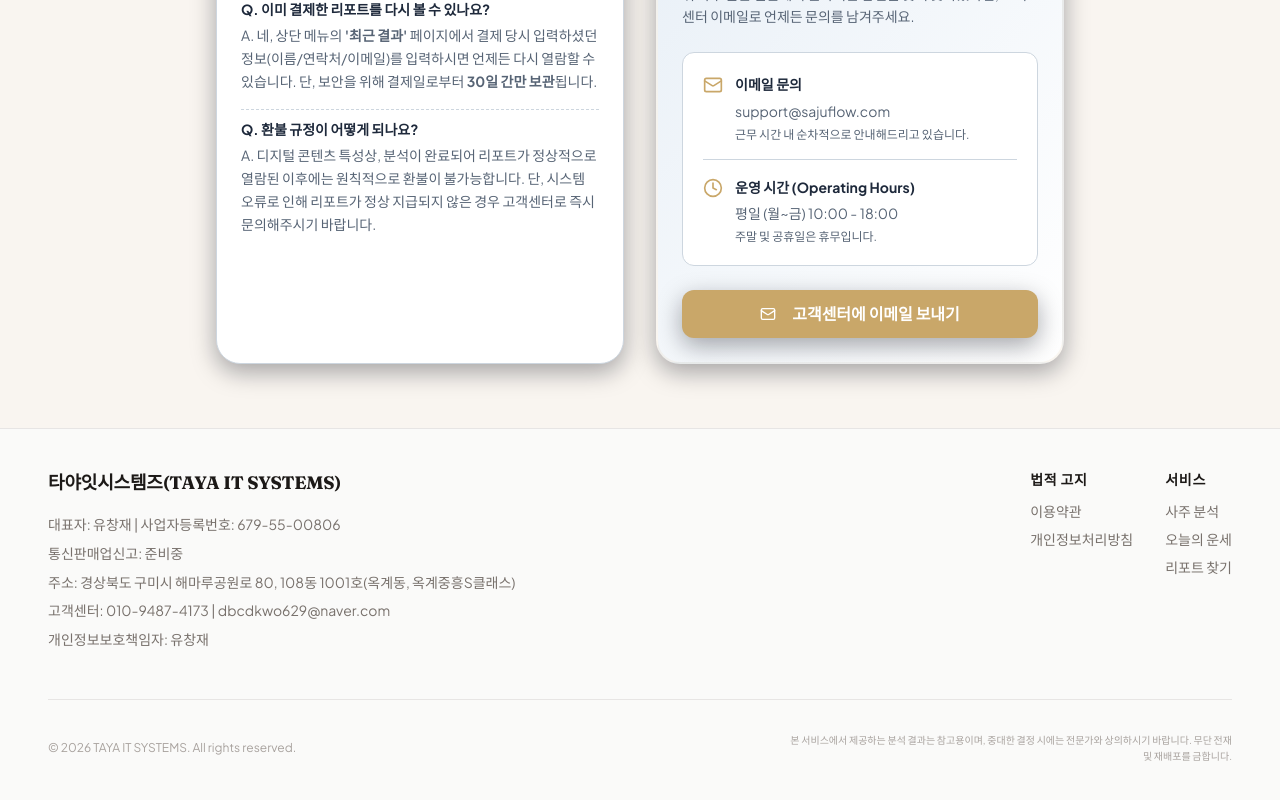
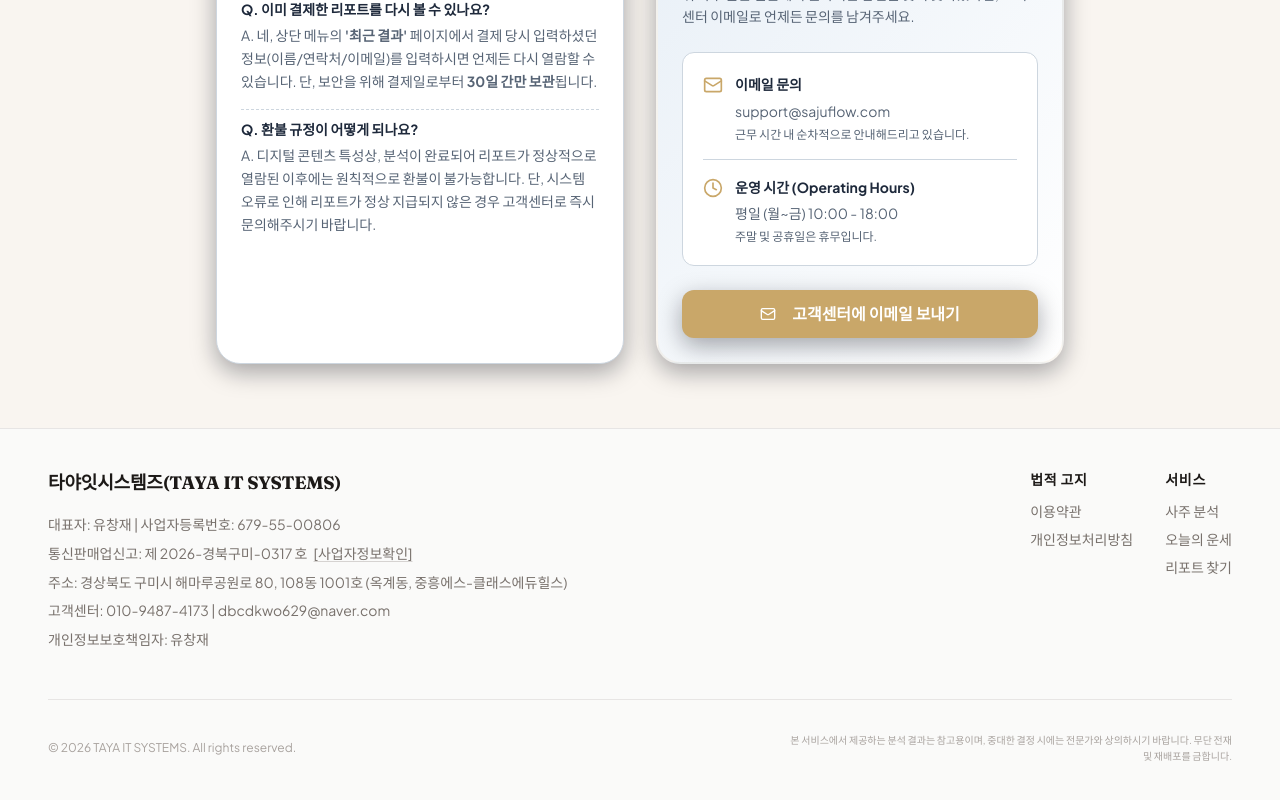
Before and after one commit to tayayayait/changjae-service-insight-, a React (Vite) app: page /help in a window 1280 px wide. Shown: the part 781-1581 px from the top of the page. Built offline with nearby package versions, Linux system fonts and the light colour scheme; no server answers.

Commit message:
Update Footer.tsx

```diff
--- a/src/components/layout/Footer.tsx
+++ b/src/components/layout/Footer.tsx
@@ -10,8 +10,18 @@ export const Footer: React.FC = () => {
             <h3 className="text-lg font-bold text-stone-900 dark:text-stone-100">타야잇시스템즈(TAYA IT SYSTEMS)</h3>
             <div className="text-sm text-stone-500 dark:text-stone-400 space-y-1.5 leading-relaxed">
               <p>대표자: 유창재 | 사업자등록번호: 679-55-00806</p>
-              <p>통신판매업신고: 준비중</p>
-              <p>주소: 경상북도 구미시 해마루공원로 80, 108동 1001호(옥계동, 옥계중흥S클래스)</p>
+              <p>
+                통신판매업신고: 제 2026-경북구미-0317 호
+                <a
+                  href="https://www.ftc.go.kr/bizCommPop.do?wrkr_no=6795500806"
+                  target="_blank"
+                  rel="noopener noreferrer"
+                  className="ml-1.5 underline decoration-stone-300 dark:decoration-stone-700 underline-offset-2 hover:text-indigo-600 dark:hover:text-indigo-400 transition-colors"
+                >
+                  [사업자정보확인]
+                </a>
+              </p>
+              <p>주소: 경상북도 구미시 해마루공원로 80, 108동 1001호 (옥계동, 중흥에스-클래스에듀힐스)</p>
               <p>고객센터: 010-9487-4173 | dbcdkwo629@naver.com</p>
               <p>개인정보보호책임자: 유창재</p>
             </div>
```
